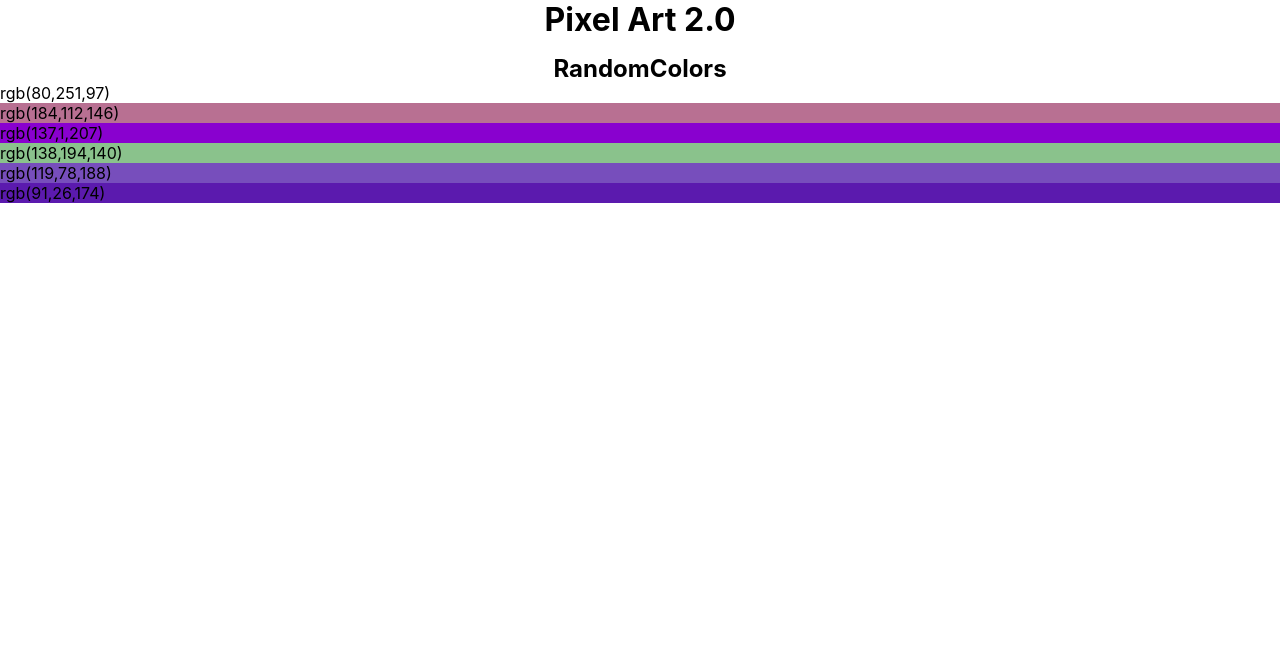
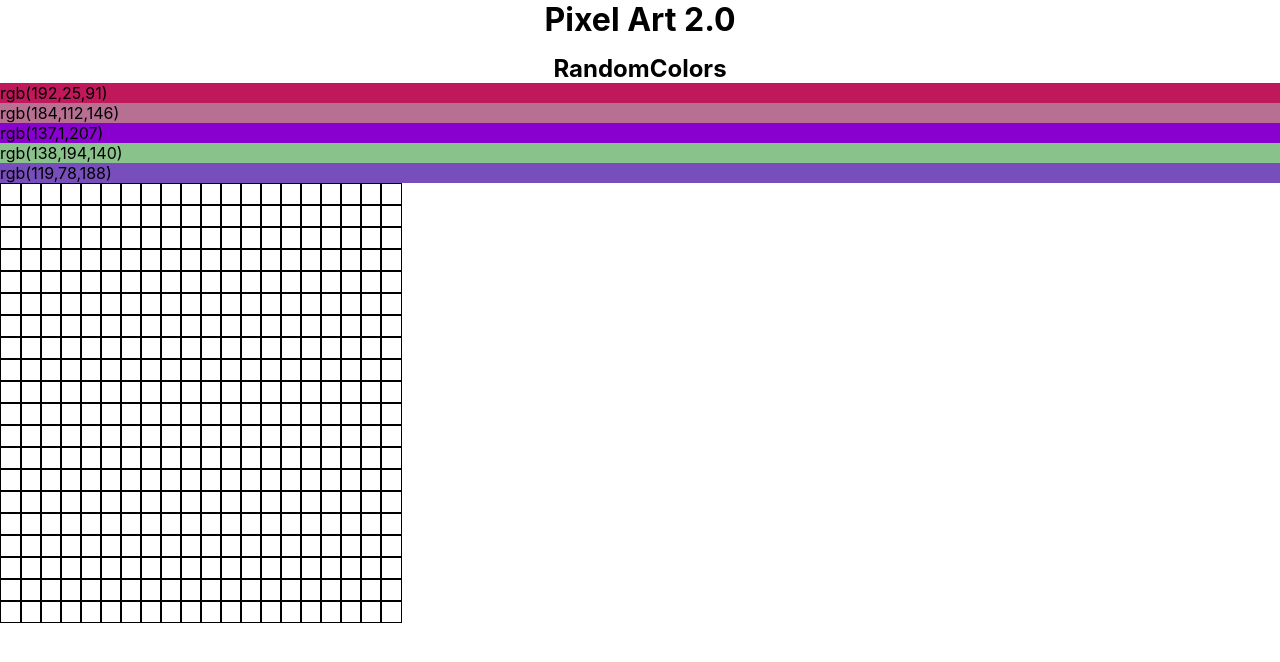
Before and after one commit to paolofullone/pixel-art, a React (Create React App) app: page / in a window 1280 px wide. Shown: the top 662 px of the page. Built offline with nearby package versions, Linux system fonts and the light colour scheme.

Commit message:
basic pixel board implemented

```diff
--- a/src/App.css
+++ b/src/App.css
@@ -3,11 +3,6 @@
   padding: 0;
 }
 
-.container {
-display: flex;
-justify-content: center;
-align-items: center;
-}
 
 .center-page {
 width: 100vw;
@@ -17,6 +12,32 @@ justify-content: center;
 align-items: center;
 }
 
+.container {
+  display: flex;
+justify-content: center;
+align-items: center;
+}
+
 .margin-top {
   margin-top: 15px;
 }
+
+.pixel {
+  width: 20px;
+  height: 20px;
+  float: left;
+}
+
+.pixel-row {
+  border: 1px solid black;
+  width: 20px;
+  height: 20px;
+  float: left;
+}
+
+.pixel-board{
+  border: 1px solid black;
+  width: 40px;
+  height: 40px;
+  float: left;
+}
--- /dev/null
+++ b/src/components/Board.js
@@ -0,0 +1,23 @@
+import React from 'react'
+
+const Board = () => {
+    const boardSize = 20;
+    const makeBoard = () => {
+        let board = [];
+        for (let i = 0; i < boardSize; i++) {
+            let row = [];
+            for (let j = 0; j < boardSize; j++) {
+                row.push(<div className='pixel-row' key={i + j}></div>)
+            }
+            board.push(<div className="pixel" key={i}>{row}</div>)
+        }
+        return board;
+    }
+
+
+  return (
+    <div>{makeBoard()}</div>
+  )
+}
+
+export default Board
--- a/src/components/RandomColors.js
+++ b/src/components/RandomColors.js
@@ -17,14 +17,11 @@ function RandomColors() {
     arrColors.push(generateColor());
   }
 
-
   return (
       <>
       <div className='container margin-top'>
           <h2>RandomColors</h2>
       </div>
-
-      <p>{generateColor()}</p>
 
     {arrColors.map((color)=><p key={color} style={{backgroundColor: color}}>{color}</p>)}
 
--- a/src/pages/Home.js
+++ b/src/pages/Home.js
@@ -1,6 +1,7 @@
 import React from 'react'
 import RandomColors from '../components/RandomColors'
 import '../App.css'
+import PixelBoard from '../components/Board';
 
 function Home() {
   return (
@@ -9,6 +10,7 @@ function Home() {
           <h1>Pixel Art 2.0</h1>
       </div>
       <RandomColors />
+      <PixelBoard/>
     </>
   )
 }
```
